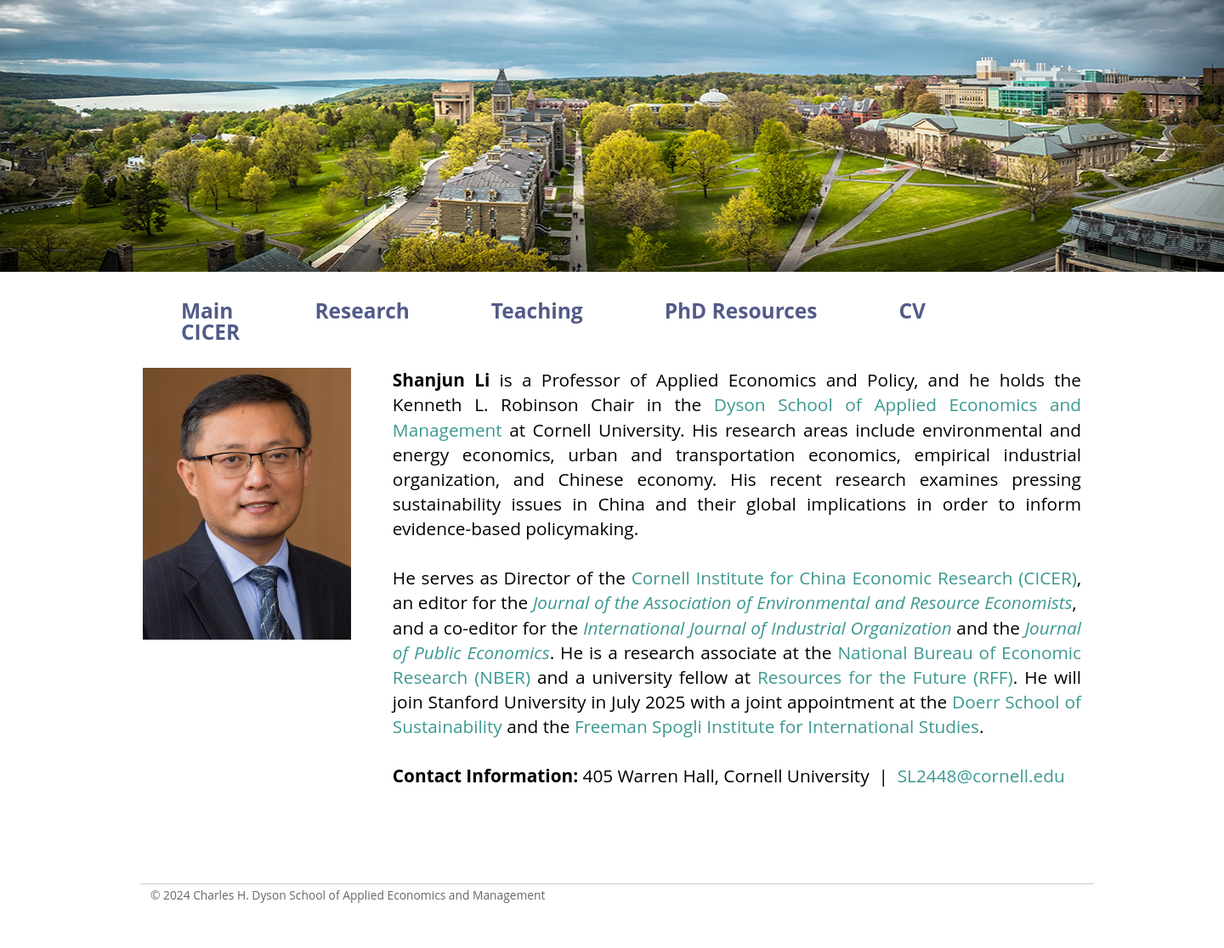
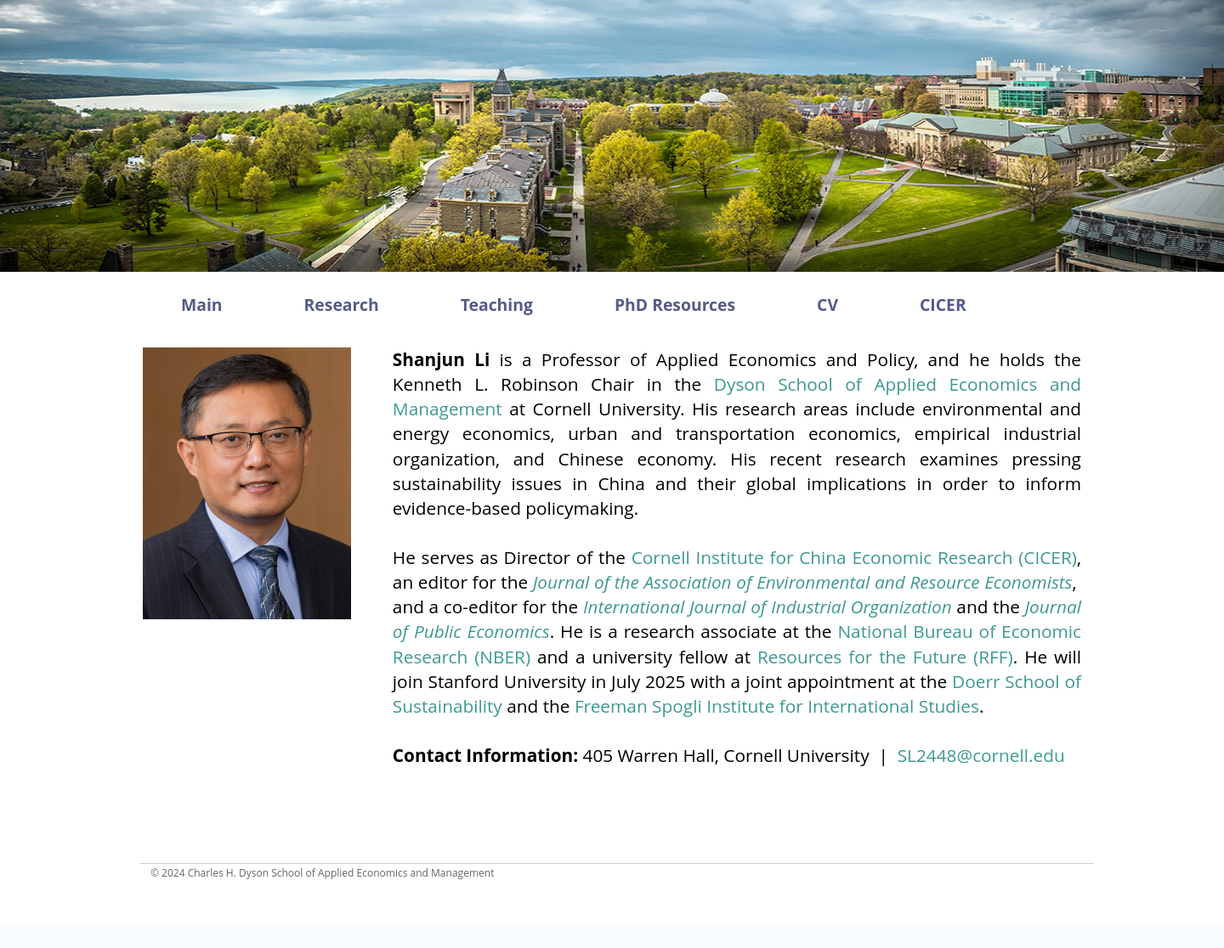
Before and after one commit to shanjunli6/shanjunli6.github.io, a PHP site: page /index.html in a window 1440 px wide. Shown: the whole page at 85% size. After the commit the page ends 1035 px from the top, so only its background shows below. Run offline with PHP 8.4, Linux system fonts and the light colour scheme.

Commit message:
Update styles.css

```diff
--- a/styles.css
+++ b/styles.css
@@ -35,7 +35,7 @@ a:active {
 body {
 	margin: 0;
 	padding: 0;
-	font-size: 115%;
+	font-size: 100%;
 	font-family: Open Sans, "MyGaramondFont", 'Muli', sans-serif, Georgia, "Verdana", Bookman, Myriad Pro, Helvetica;
 	background: #fff;
 }
@@ -76,7 +76,7 @@ img.li {
 	padding: 0;
 	list-style: none;
 	font-family: Open Sans, "MyGaramondFont", 'Muli', sans-serif, "Verdana", Bookman, Myriad Pro, Helvetica;
-	font-size: 110%;
+	font-size: 100%;
 	white-space:nowrap;
 }
 
```
